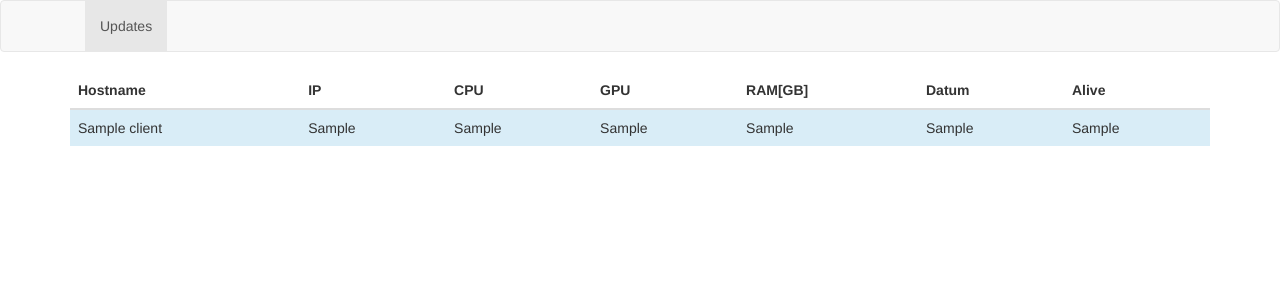
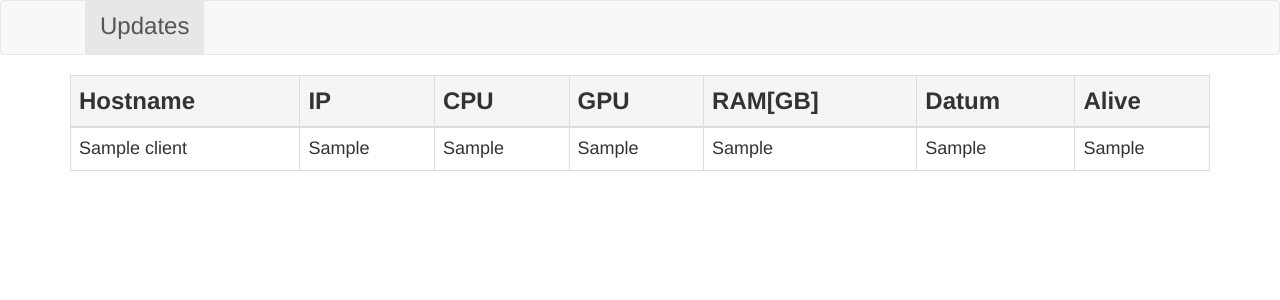
Before and after one commit to DavidWein94/netprog17, a Flask app: page / in a window 1280 px wide. Shown: the top 300 px of the page. Run offline with Flask 2, Linux system fonts and the light colour scheme; tables that the repository leaves empty hold one stand-in row (values such as "Sample post"); some libraries are stand-ins or nearby versions.

Commit message:
last style changes html

```diff
--- a/Server/templates/clients.html
+++ b/Server/templates/clients.html
@@ -16,18 +16,9 @@
 
     <nav role="navigation" class="navbar navbar-default">
         <div class="container">
-            <div class="navbar-header">
-                <button data-target="#navbar-collapse-02" data-toggle="collapse" class="navbar-toggle" type="button">
-                    <span class="sr-only">Toggle navigation</span>
-                    <span class="icon-bar"></span>
-                    <span class="icon-bar"></span>
-                    <span class="icon-bar"></span>
-                </button>
-            </div>
-
             <div id="navbar-collapse-02" class="collapse navbar-collapse">
                 <ul class="nav navbar-nav">
-                    <li class="active"><a href="/updates">Updates</a></li>
+                    <li class="active"><a href="/updates"><font size="5">Updates</font></a></li>
                     <li><a href="#"></a></li>
                 </ul>
             </div><!-- /.navbar-collapse -->
@@ -42,29 +33,29 @@
 
                     <div class="text-left">
 
-                        <table class="table">
+                        <table class="table table-bordered">
                             <thead>
-                            <tr>
-                                <th>Hostname</th>
-								<th>IP</th>
-								<th>CPU</th>
-								<th>GPU</th>
-								<th>RAM[GB]</th>
-								<th>Datum</th>
-								<th>Alive</th>
+                            <tr class="active">
+                                <th><font size="5">Hostname</font></th>
+								<th><font size="5">IP</font></th>
+								<th><font size="5">CPU</font></th>
+								<th><font size="5">GPU</font></th>
+								<th><font size="5">RAM[GB]</font></th>
+								<th><font size="5">Datum</font></th>
+								<th><font size="5">Alive</font></th>
                             </tr>
                             </thead>
                             <tbody>
 
                             {%for client in clients%}
-                            <tr class="info">
-                                <td>{{client.hostname}}</td>
-								<td>{{client.ip}}</td>
-								<td>{{client.cpu}}</td>
-								<td>{{client.gpu}}</td>
-								<td>{{client.ram}}</td>
-								<td>{{client.datum}}</td>
-								<td>{{client.alive}}</td>
+                           <tr >
+                                <td><font size="4">{{client.hostname}}</font></td>
+								<td><font size="4">{{client.ip}}</font></td>
+								<td><font size="4">{{client.cpu}}</font></td>
+								<td><font size="4">{{client.gpu}}</font></td>
+								<td><font size="4">{{client.ram}}</font></td>
+								<td><font size="4">{{client.datum}}</font></td>
+								<td><font size="4">{{client.alive}}</font></td>
 								</tr>
                             {% endfor %}
 
```
Also changed, not shown: Server/templates/updates.html (+10 -16 lines).
